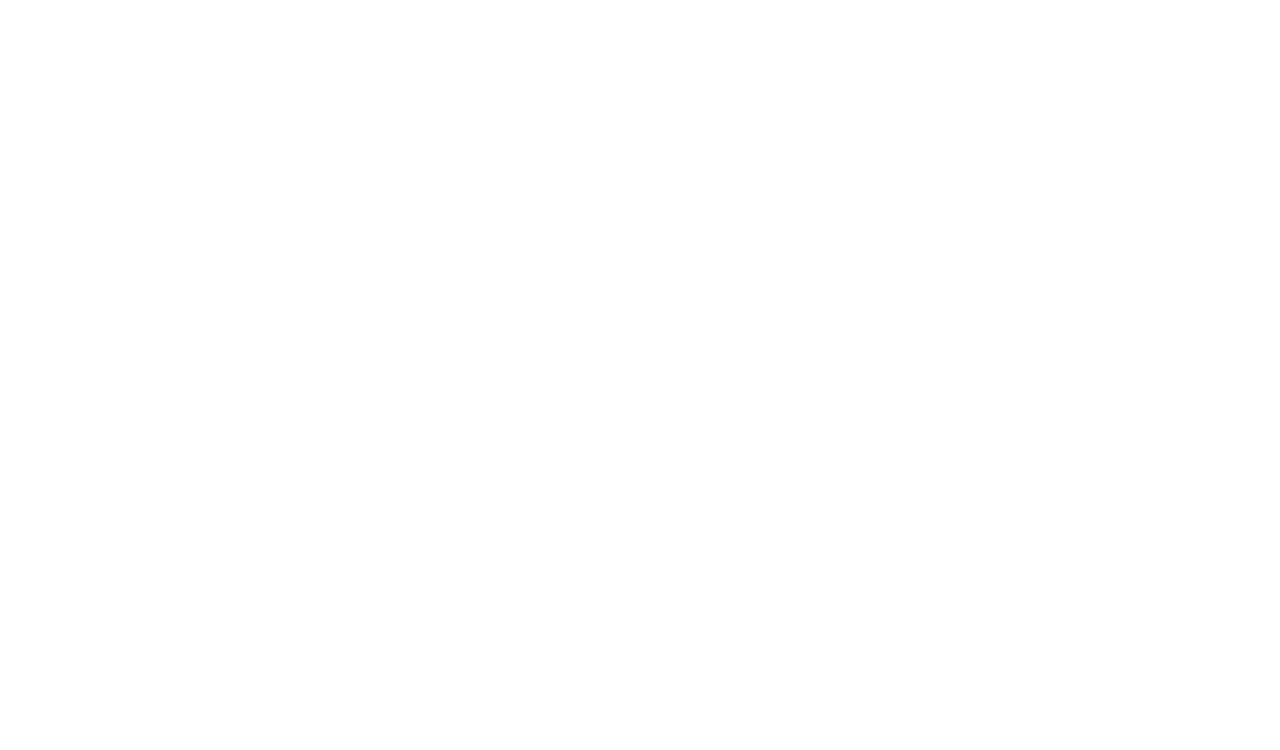
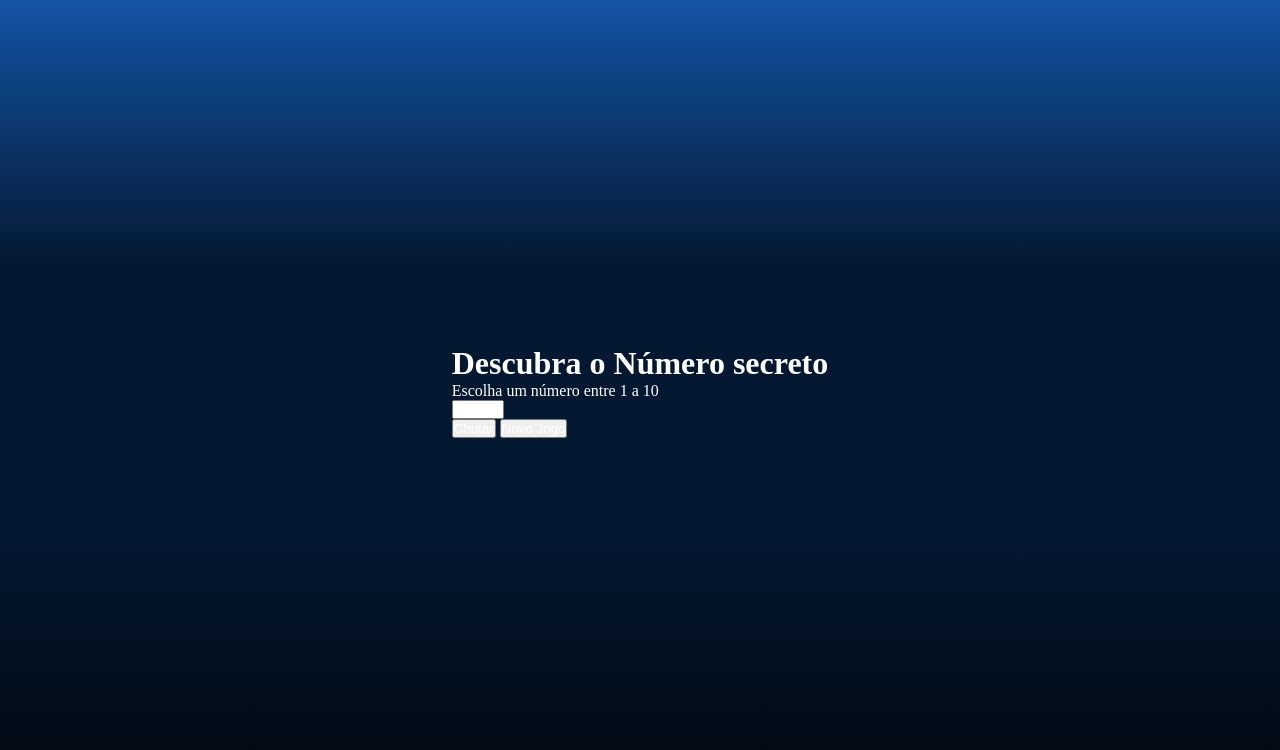
Before and after one commit to tuliusalves/Descobrir-Numero, a plain HTML site: page index.html in a window 1280 px wide. Drawn offline with Linux system fonts and the light colour scheme.

Commit message:
Criando html, adicionando imagens, início css

```diff
--- a/css/style.css
+++ b/css/style.css
@@ -0,0 +1,13 @@
+*{
+    box-sizing: border-box;
+    margin: 0;
+    padding: 0;
+    color: white;
+}
+body{
+    background: linear-gradient(#1354A5 0%, #041832 33.33%, #041832 66.67%, #01080E 100%);
+    height: 100vh;
+    display: flex;
+    align-items: center;
+    justify-content: center;
+}
--- a/index.html
+++ b/index.html
@@ -3,9 +3,32 @@
 <head>
     <meta charset="UTF-8">
     <meta name="viewport" content="width=device-width, initial-scale=1.0">
+    <script src="https://code.responsivevoice.org/responsivevoice.js"></script>
+    <link rel="preconnect" href="https://fonts.googleapis.com">
+    <link rel="preconnect" href="https://fonts.gstatic.com" crossorigin>
+    <link href="https://fonts.googleapis.com/css2?family=Chakra+Petch:wght@700&family=Inter:wght@400;700&display=swap"  rel="stylesheet">
+    <link rel="stylesheet" href="./css/style.css">
+    <title>Descobrir Número</title>
     <title>Document</title>
 </head>
 <body>
+    <div class="container">
+        <div class="container_content">
+            <div class="container_information">
+                <div class="container_text">
+                    <h1>Descubra o <span class="container_text_blue">Número secreto</span></h1>
+                    <p class="texto_paragraph">Escolha um número entre 1 a 10</p>
+                </div>
+                <input type="number" min="1" max="10" class="container_input">
+                <div class="try container_buttons">
+                    <button>Chutar</button>
+                    <button>Novo Jogo</button>
+                </div>
+            </div>
+            <img src="" alt="">
+        </div>
+    </div>
 
+    <script src="app.js"></script>
 </body>
 </html>
```
Also changed, not shown: img/Certo.png (added), img/Numeros-Bg.jpg (added), img/errado.png (added).
